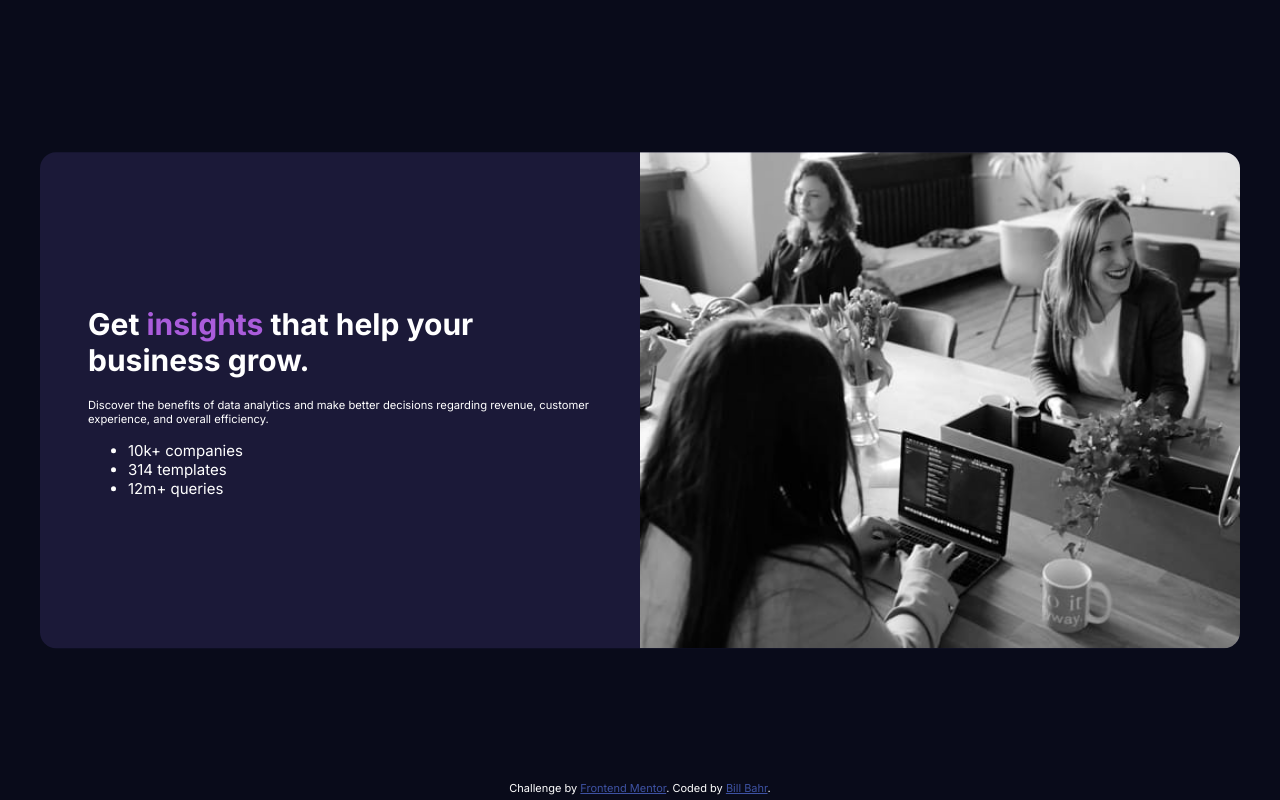
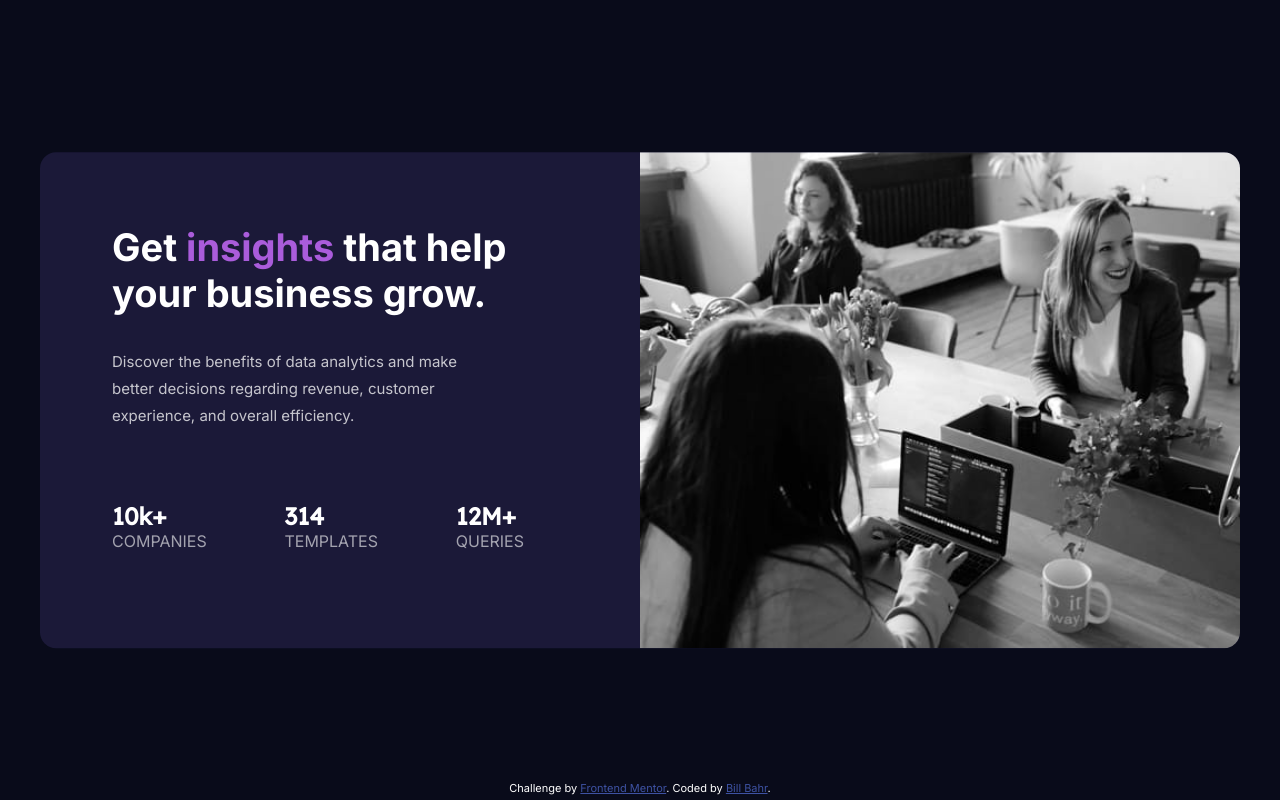
Before and after one commit to billbahr/stats-preview-card-component, a plain HTML site: page index.html in a window 1280 px wide. Drawn offline with Linux system fonts and the light colour scheme.

Commit message:
Update layout

```diff
--- a/css/styles.css
+++ b/css/styles.css
@@ -11,8 +11,8 @@
     --transwhite2: hsla(0, 0%, 100%, 0.6);   /* stat headings */
 
     /* fonts */
-    --sans: "Inter", Helvetica, sans-serif;
-    --sans2: "Lexend Deca", Helvetica, sans-serif;
+    --sans: "Inter", sans-serif;
+    --sans2: "Lexend Deca", sans-serif;
 }
 
 /* apply a natural box layout model to all elements, but allowing components to change */
@@ -24,22 +24,29 @@ html {
 }
 body {
     font-family: var(--sans);
-    font-size: 15px;
     background: var(--verydkblue);
     color: var(--white);
 }
 main {
-    max-width: 90rem;
+    max-width: 75rem;
     position: absolute;
     top: 50%;
     left: 50%;
     margin-right: -50%;
     transform: translate(-50%, -50%)
 }
+h1 {
+    margin: 0;
+    padding: 0;
+}
+p {
+    margin: 0;
+    padding: 0;
+}
 .component {
     display: flex;
     justify-content: center;
-    align-items: center;
+    align-items: flex-start;
     gap: 0;
     border-radius: 1rem;
     background-color: var(--desatblue);
@@ -48,19 +55,55 @@ main {
 }
 .description {
     width: 50%;
-    padding: 3rem;
+    padding: 4.5rem 7.25rem 4.5rem 4.5rem;
 }
-.description p {
-    font-size: 0.7rem;
+.description h1 {
+    font-size: 2.375rem;
+}
+.description h1 span {
+    color: var(--softviolet);
+}
+.description .info {
+    font-size: 0.9375rem;
+    color: var(--transwhite);
+    margin: 2rem 0 4.5rem;
+    padding-right: 2rem;
+    line-height: 1.8;
 }
 .highlight {
     color: var(--softviolet);
+}
+.description ul {
+    display: flex;
+    justify-content: space-between;
+    align-items: center;
+    list-style-type: none;
+    margin: 0;
+    padding: 0;
+}
+.stats {
+    font-family: var(--sans2);
+    font-size: 1.5rem;
+    font-weight: bold;
+}
+.stat-label {
+    color: var(--transwhite2);
+    text-transform: uppercase;
 }
 .image {
     width: 50%;
 }
 .image::before {
-    background-color: var(--softviolet);
+    content: '';
+    position: absolute;
+    top: 0;
+    left: 0;
+    width: 100%;
+    height: 100%;
+    z-index: 2;
+    mix-blend-mode: multiply;
+    background-color: var(--soft-violet);
+    opacity: 1;
 }
 .image>img {
     display: block;
--- a/index.html
+++ b/index.html
@@ -5,6 +5,8 @@
   <meta name="viewport" content="width=device-width, initial-scale=1.0"> <!-- displays site properly based on user's device -->
 
   <link rel="icon" type="image/png" sizes="32x32" href="./images/favicon-32x32.png">
+  <link rel="preconnect" href="https://fonts.googleapis.com">
+  <link rel="preconnect" href="https://fonts.gstatic.com" crossorigin>
   <link href="https://fonts.googleapis.com/css2?family=Inter:wght@400;700&family=Lexend+Deca&display=swap" rel="stylesheet">
   <link rel="stylesheet" href="css/styles.css">
 
@@ -14,15 +16,24 @@
   <main>
     <div class="component">
       <div class="description">
-        <h1>Get <span class="highlight">insights</span> that help your business grow.</h1>
-        <p>
+        <h1>Get <span>insights</span> that help your business grow.</h1>
+        <p class="info">
           Discover the benefits of data analytics and make better decisions regarding revenue, customer
           experience, and overall efficiency.
         </p>
         <ul>
-          <li>10k+ companies</li>
-          <li>314 templates</li>
-          <li>12m+ queries</li>
+          <li>
+            <p class="stats">10k+</p>
+            <p class="stat-label">companies</p>
+          </li>
+          <li>
+            <p class="stats">314</p>
+            <p class="stat-label">templates</p>
+          </li>
+          <li>
+            <p class="stats">12M+</p>
+            <p class="stat-label">queries</p>
+          </li>
         </ul>
       </div>
       <div class="image">
```
